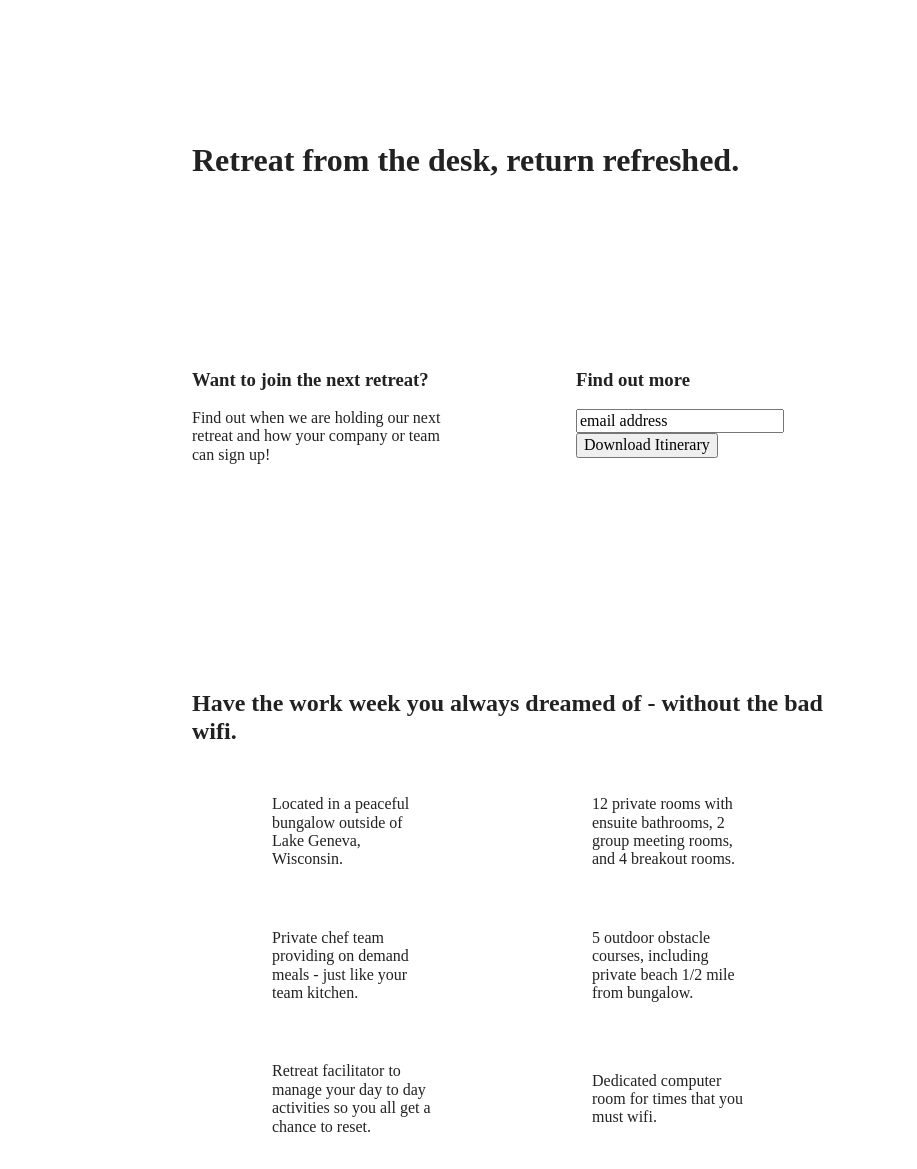
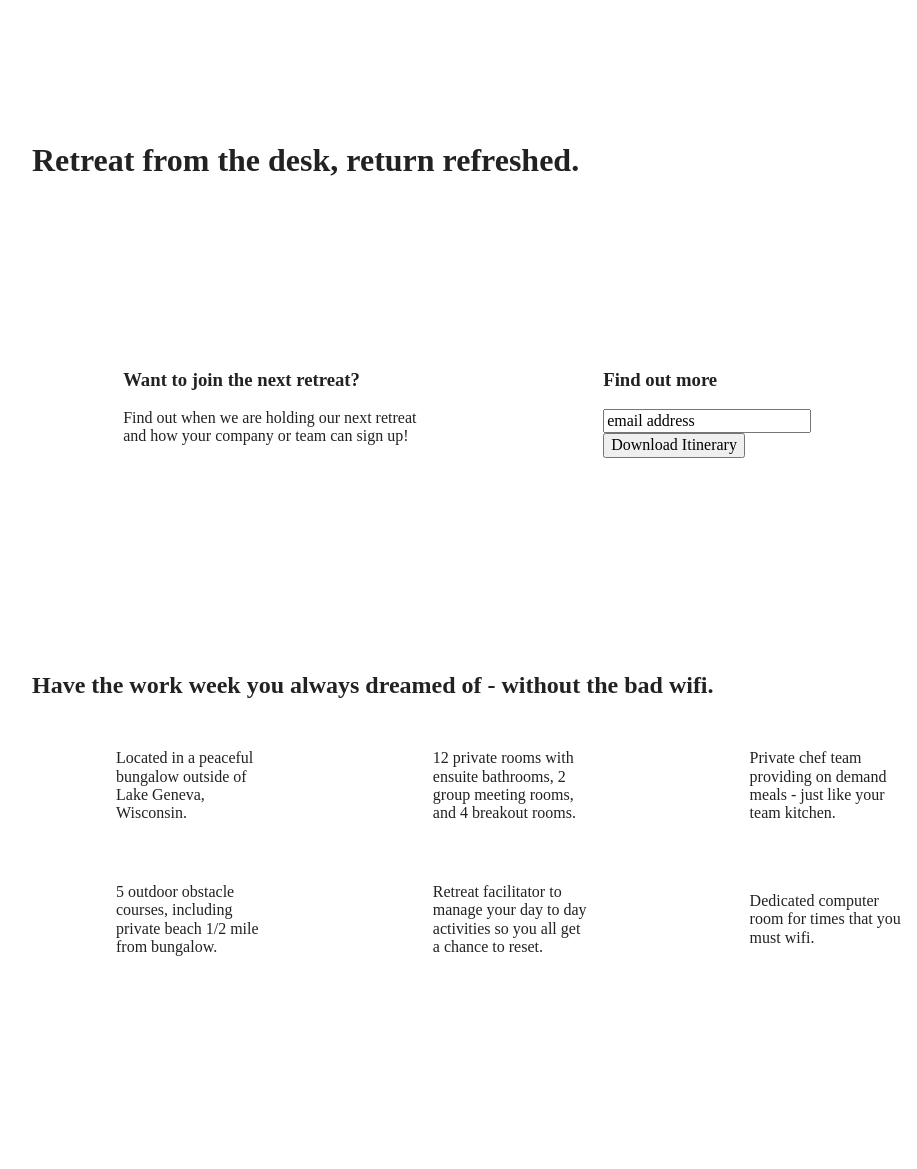
Before and after one commit to LesleyWesley/unplugged-retreat-project, a website built with Parcel: page index.html in a window 1280 px wide. Shown: the part 300-1469 px from the top of the page, without its empty margins (128-1045 px from the left). Built offline with nearby package versions, Linux system fonts and the light colour scheme.

Commit message:
Added basic desktop styling

```diff
--- a/css/main.css
+++ b/css/main.css
@@ -515,9 +515,70 @@ footer .copyright {
 }
 
 }
+/* ========================================================
+    DESKTOP STYLES
+=========================================================*/
 
 @media only screen and (min-width: 1200px) {
   /*Desktop styles here*/
+
+/* General Styles */
+
+  .content-wrapper {
+    max-width: 960px;
+  }
+
+/* Hero Area */
+
+  .hero-area h1 {
+    width: 60%;
+  }
+
+/* Aside */
+
+  aside .content-wrapper {
+    justify-content: space-around;
+  }
+
+  aside .content-wrapper .form-description,
+  aside .content-wrapper .form {
+    width: 31%;
+  }
+
+  /* Features */
+
+  .features h2 {
+    width: 90%;
+  }
+
+  .features article {
+    flex-basis: 33%;
+  }
+
+  /* Reviews */
+
+  .reviews article div {
+    width: 42%;
+  }
+
+  /*===========================================================
+    ABOUT PAGE - DESKTOP
+  ===========================================================*/
+
+  .mission h2,
+  .contact-section .content-wrapper h2 {
+    width: 95%;
+  }
+
+  /*=========================================================
+    FAQ PAGE - DESKTOP
+  =========================================================*/
+
+  .faq h2 {
+    width: 100%;
+  }
+
+
 
 }
 
```
Also changed, not shown: about/index.html (+3 -2 lines), faq/index.html (+3 -1 lines), index.html (line endings or trailing spaces). Lines whose indentation alone changed are shown as unchanged.
